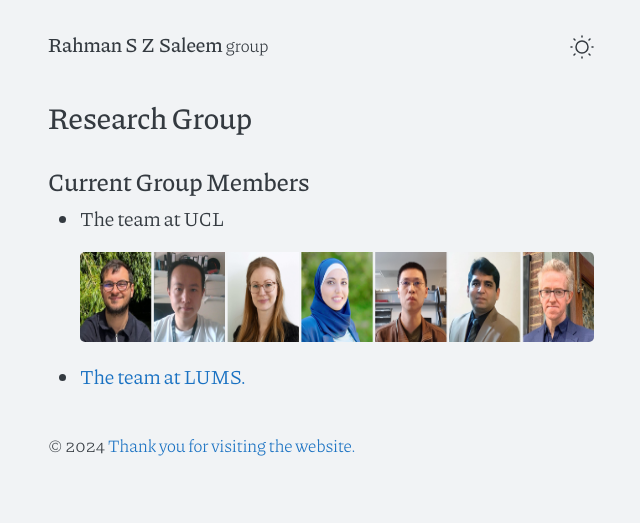
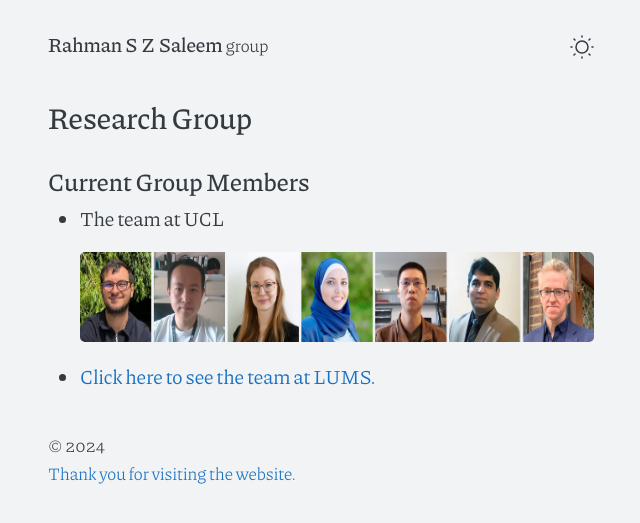
Before and after one commit to rahmanszsaleem/rahmanszsaleem.github.io, a Jekyll site: the page group.html, which Jekyll copies as it is, in a window 1280 px wide. Shown: the top 523 px of the page, without its empty margins (319-959 px from the left). Built offline with Jekyll 4.4.1, drawn with Linux system fonts in a browser that asks for light colours.

Commit message:
Update group.html

```diff
--- a/group.html
+++ b/group.html
@@ -72,7 +72,7 @@
      <a href=" https://todd-lers.github.io/about/current.html">
 <img src="assets/files/PictureUCL.png"  width="640" height="90">
 </a>
-        <li><a href="https://orgchem.lums.edu.pk/index.php/group-members/">The team at LUMS.</a>
+        <li><a href="https://orgchem.lums.edu.pk/index.php/group-members/">Click here to see the team at LUMS.</a>
    </li>
       </ul>
 </div>
@@ -87,6 +87,7 @@
   </main>
   <footer>
   <small>&copy; <time datetime="2024-01-22T11:22:36+01:00">2024</time>
+    <br/>
     <a href="https://rahmanszsaleem.github.io/">Thank you for visiting the website.</a>
  </small>
 </footer>
```
